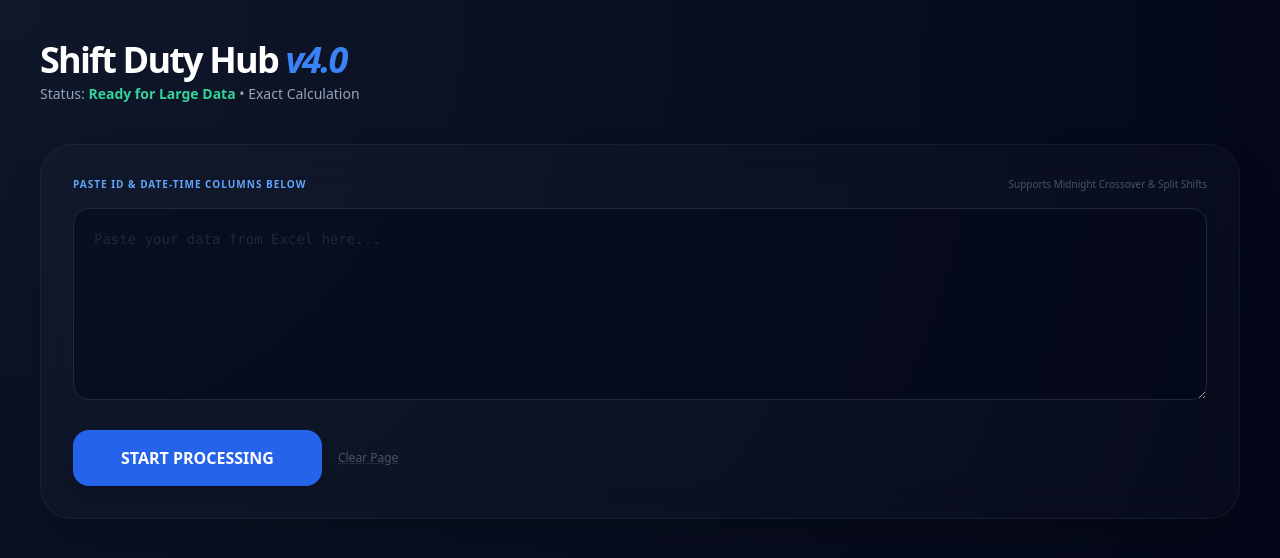
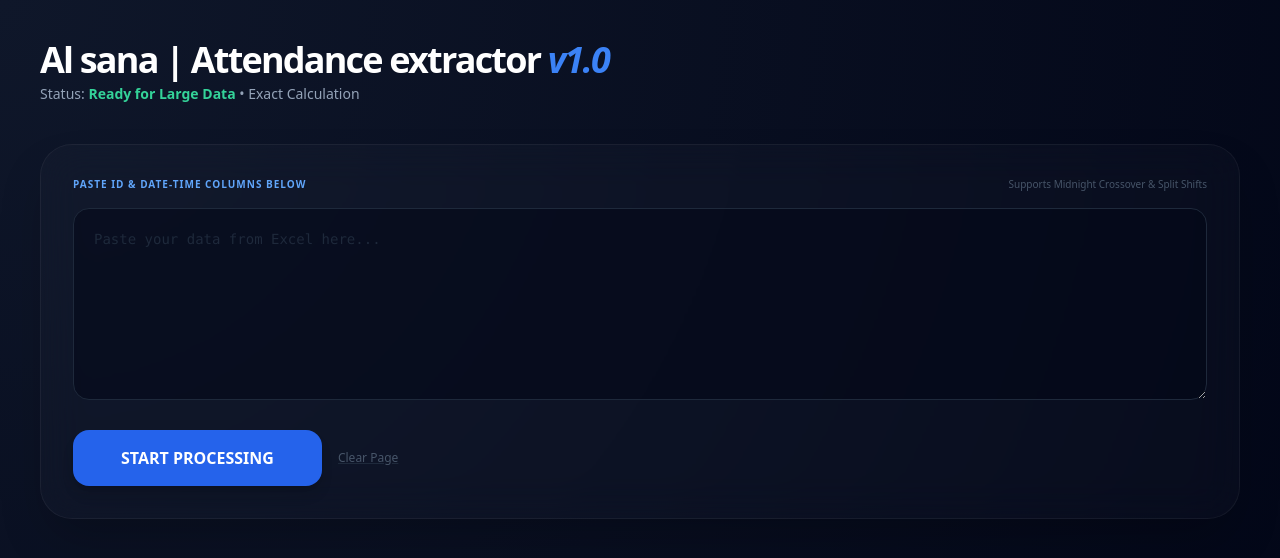
Before and after one commit to pankajoffice5-ctrl/sana_atten, a plain HTML site: page index.html in a window 1280 px wide. Drawn offline with nearby package versions, Linux system fonts and the light colour scheme.

Commit message:
Add files via upload

```diff
--- a/index.html
+++ b/index.html
@@ -3,7 +3,7 @@
 <head>
     <meta charset="UTF-8">
     <meta name="viewport" content="width=device-width, initial-scale=1.0">
-    <title>Duty Hub Ultra | High-Performance Edition</title>
+    <title>Al sana | Attendance extractor</title>
     <script src="https://cdn.tailwindcss.com"></script>
     <script src="https://cdnjs.cloudflare.com/ajax/libs/xlsx/0.18.5/xlsx.full.min.js"></script>
     <style>
@@ -34,7 +34,7 @@
     <div class="max-w-7xl mx-auto">
         <div class="flex flex-col md:flex-row justify-between items-center mb-10 gap-6">
             <div>
-                <h1 class="text-4xl font-black text-white tracking-tighter">Shift Duty Hub <span class="text-blue-500 italic">v4.0</span></h1>
+                <h1 class="text-4xl font-black text-white tracking-tighter">Al sana | Attendance extractor <span class="text-blue-500 italic">v1.0</span></h1>
                 <p class="text-slate-400 text-sm mt-1">Status: <span class="text-emerald-400 font-bold">Ready for Large Data</span> • Exact Calculation</p>
             </div>
             <button onclick="exportToExcel()" id="dlBtn" class="hidden bg-emerald-600 hover:bg-emerald-500 text-white font-bold py-3.5 px-8 rounded-2xl transition-all shadow-xl flex items-center gap-3">
```
